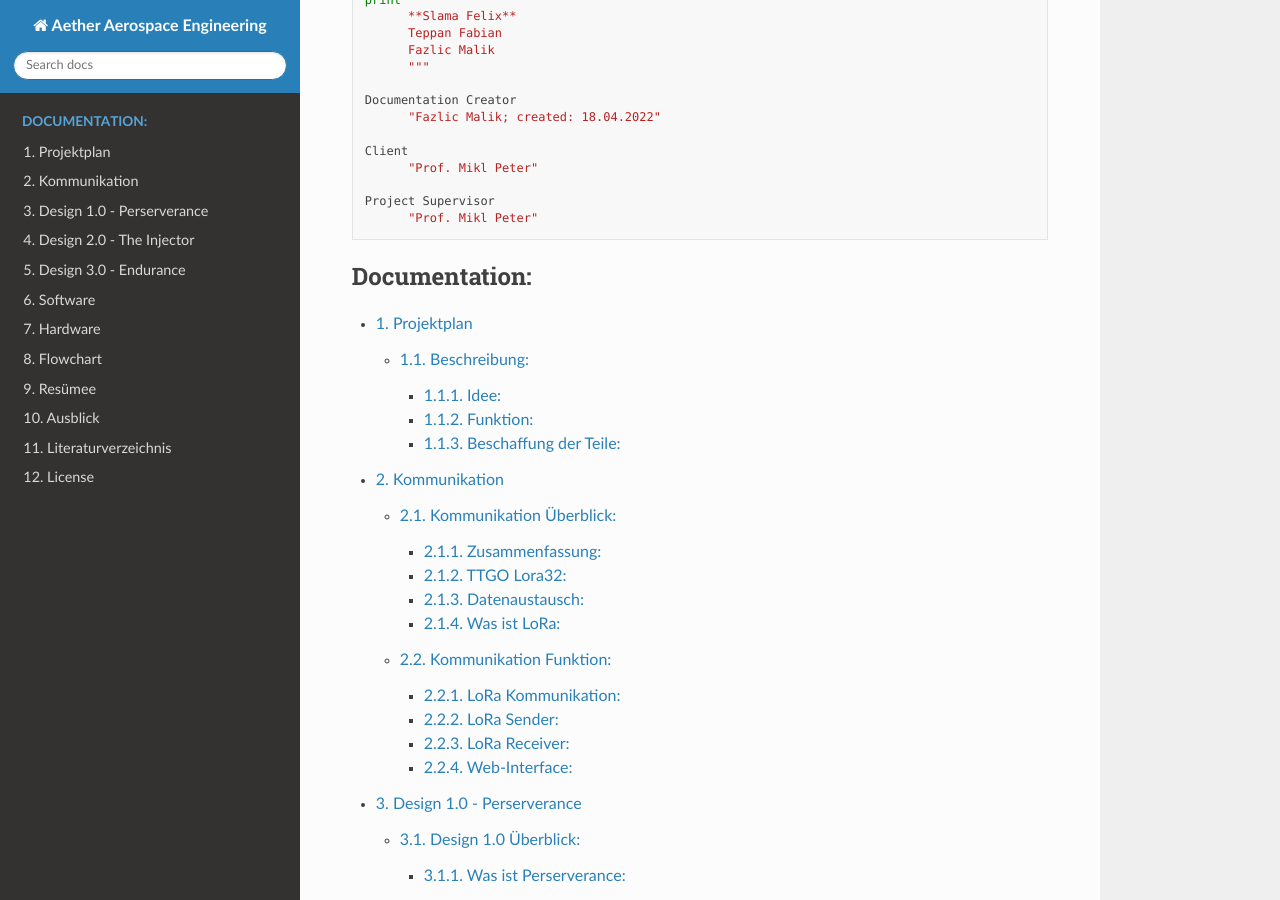
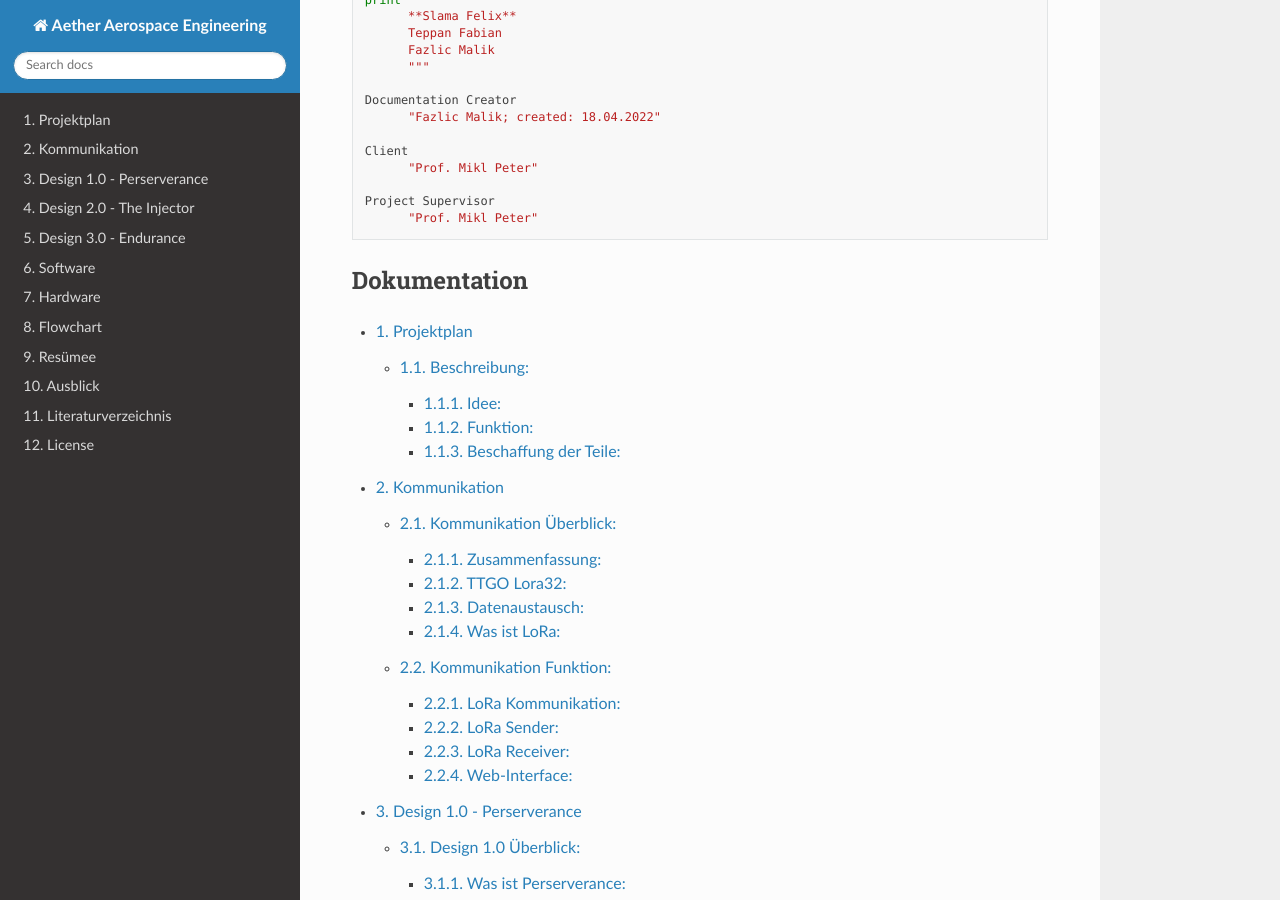
Before and after one commit to AetherAerospace/heavy-docs, a Sphinx documentation site: the page built from docs/source/index.rst, in a window 1280 px wide and 900 px high, scrolled down 758 px. Built offline with Sphinx 7.4.7 and the Read the Docs theme 2.0.0, drawn with Linux system fonts in a browser that asks for light colours.

Commit message:
Update index.rst

```diff
--- a/docs/source/index.rst
+++ b/docs/source/index.rst
@@ -22,10 +22,12 @@ Project Information.::
       Project Supervisor
             "Prof. Mikl Peter"
 
+Dokumentation
+-------------
+
 .. toctree::
    :maxdepth: 3
    :numbered:
-   :caption: Documentation:
 
    projektplan
    kommunikation
```
